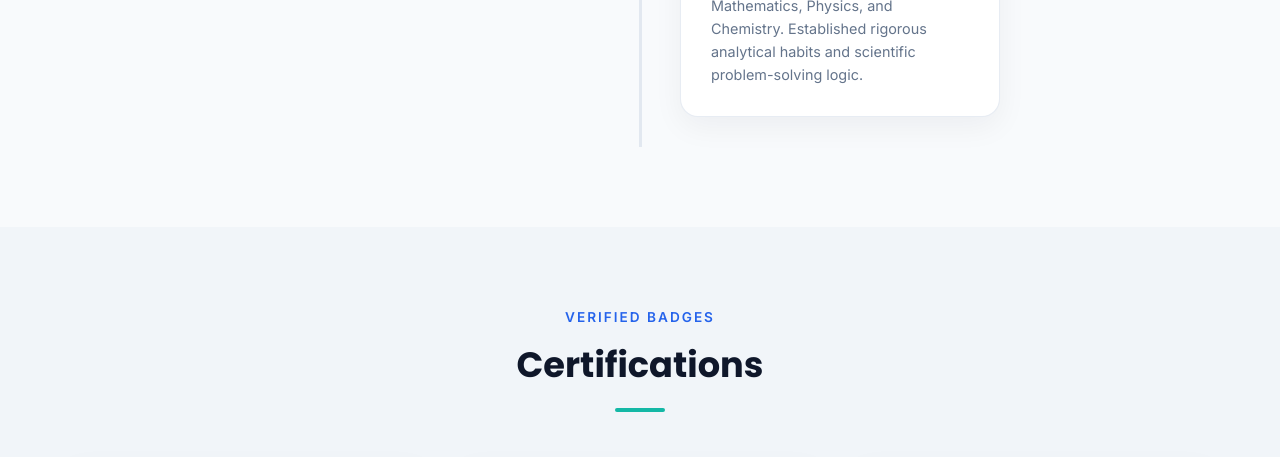
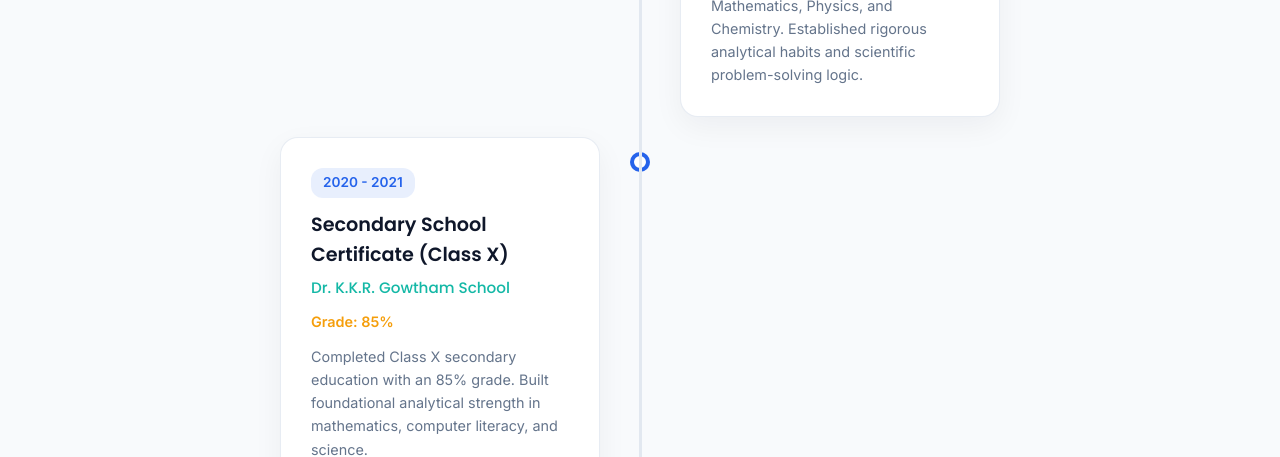
Before and after one commit to nohitha08-cloud/portfolio, a website built with Vite: page index.html in a window 1280 px wide. Shown: the part 3390-3847 px from the top of the page. Built offline with nearby package versions, Linux system fonts and the light colour scheme.

Commit message:
Add Class X schooling at Dr. K.K.R. Gowtham School (2021 Pass Out, 85%)

```diff
--- a/index.html
+++ b/index.html
@@ -349,6 +349,20 @@
             </p>
           </div>
         </div>
+
+        <!-- Class X Schooling -->
+        <div class="timeline-item left reveal">
+          <div class="timeline-dot"></div>
+          <div class="timeline-content">
+            <span class="timeline-year">2020 - 2021</span>
+            <h3>Secondary School Certificate (Class X)</h3>
+            <h4 class="timeline-institution">Dr. K.K.R. Gowtham School</h4>
+            <div class="timeline-grade">Grade: 85%</div>
+            <p>
+              Completed Class X secondary education with an 85% grade. Built foundational analytical strength in mathematics, computer literacy, and science.
+            </p>
+          </div>
+        </div>
       </div>
     </div>
   </section>
@@ -641,6 +655,9 @@
                   <h4>Intermediate (Class XII)</h4>
                   <p class="resume-sub">MPC | 2022 - 2024</p>
                   <p>NRI Junior College</p>
+                  <h4>Class X (SSC)</h4>
+                  <p class="resume-sub">Grade: 85% | 2021 Pass Out</p>
+                  <p>Dr. K.K.R. Gowtham School</p>
                 </div>
                 <div class="resume-inner-section">
                   <h3>Core Skills</h3>
```
Also changed, not shown: 1 other file.
